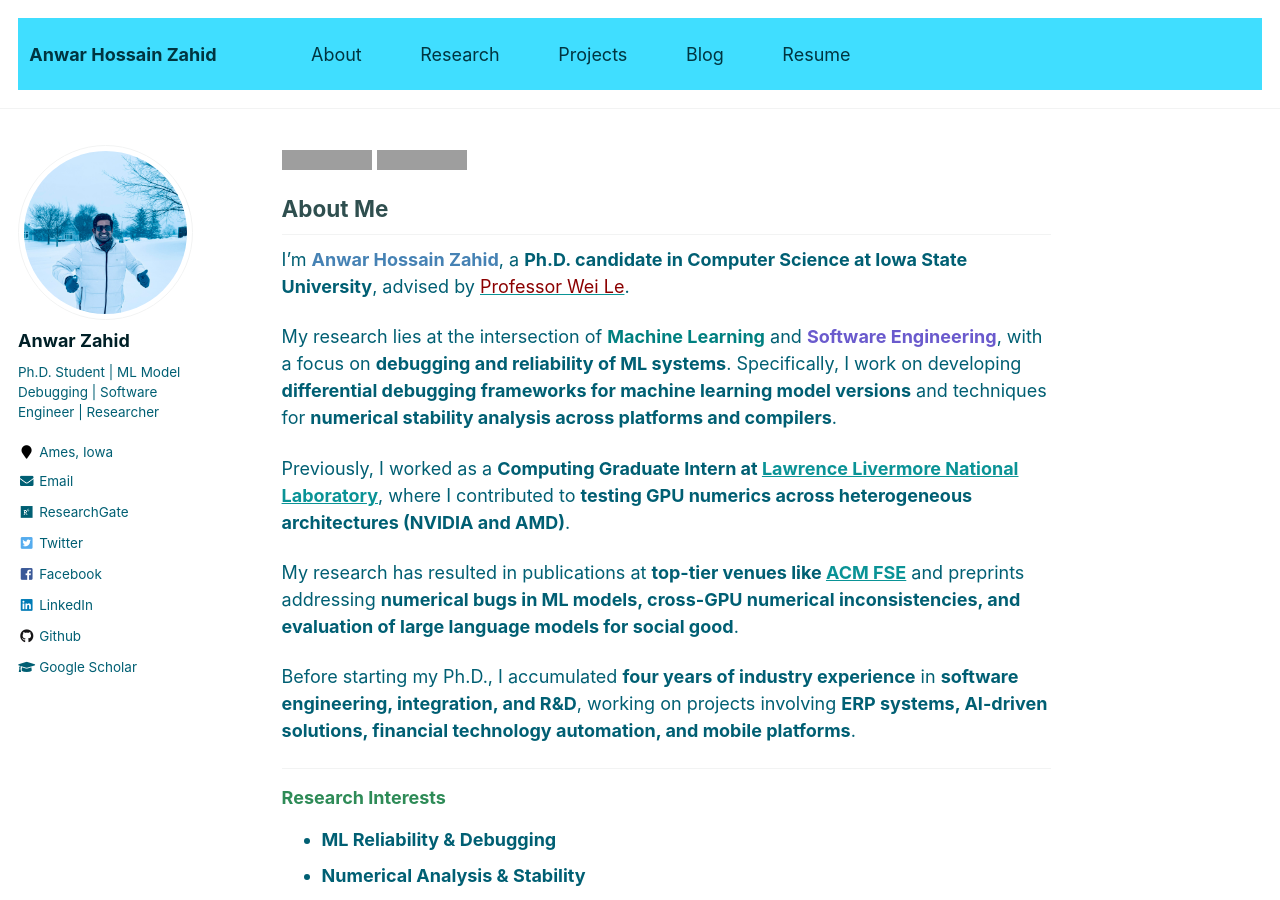
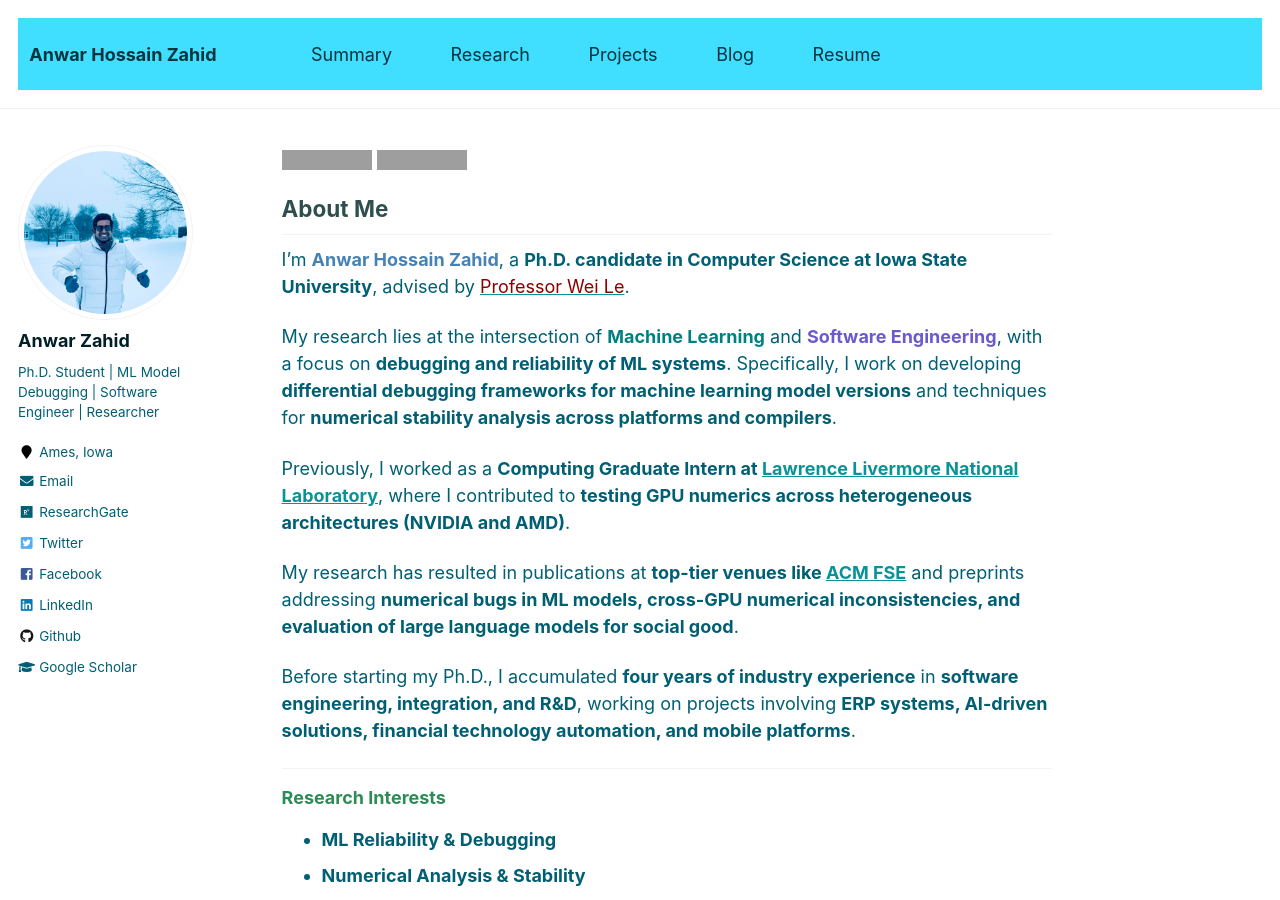
Before and after one commit to AnwarXahid/anwarxahid.github.io, a Jekyll site: the page built from _pages/about.md, in a window 1280 px wide and 900 px high. Built offline with Jekyll 4.4.1, drawn with Linux system fonts in a browser that asks for light colours; grey boxes are pictures that could not be loaded.

Commit message:
feat: rename about nav item to summary

```diff
--- a/_data/navigation.yml
+++ b/_data/navigation.yml
@@ -1,5 +1,5 @@
 main:
-  - title: "About"
+  - title: "Summary"
     url: /about-me/
   - title: "Research"
     url: /research/
```
